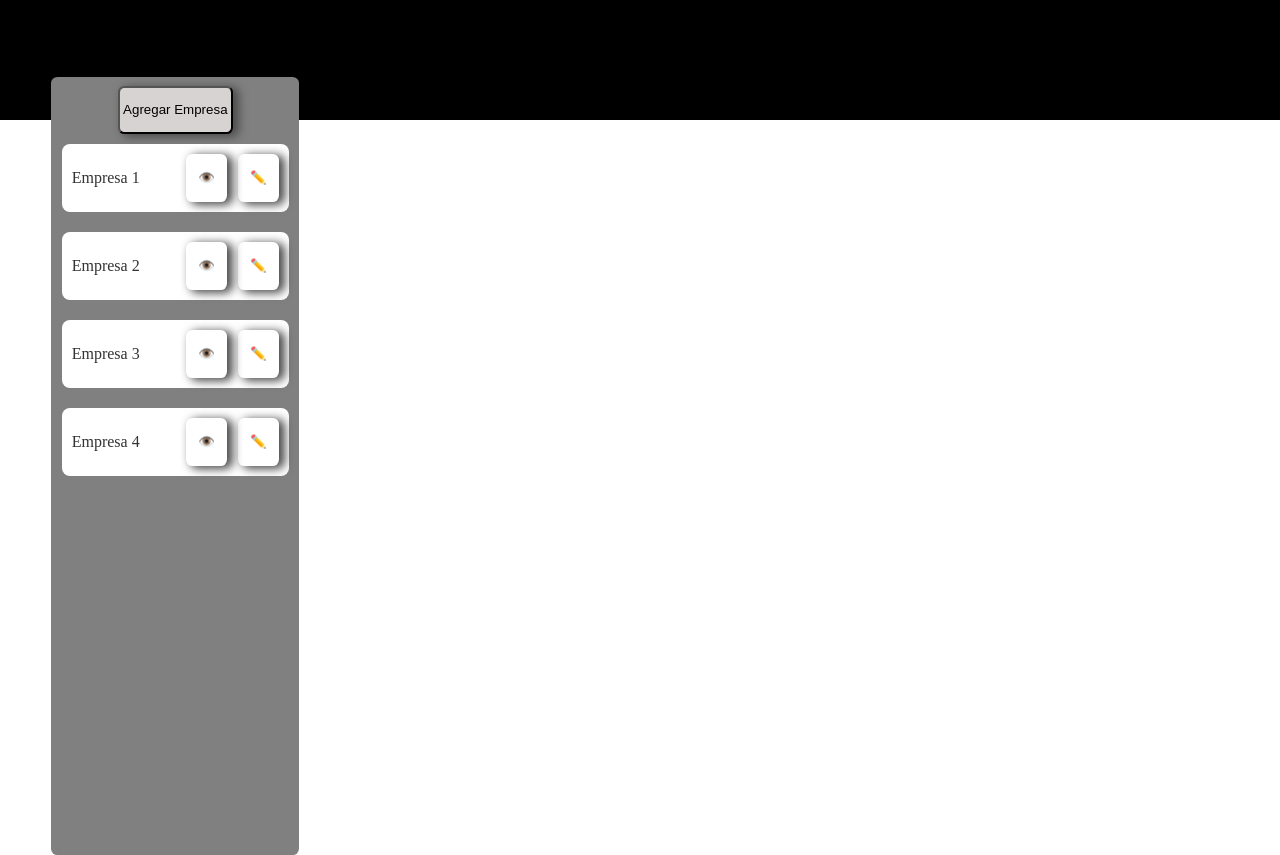
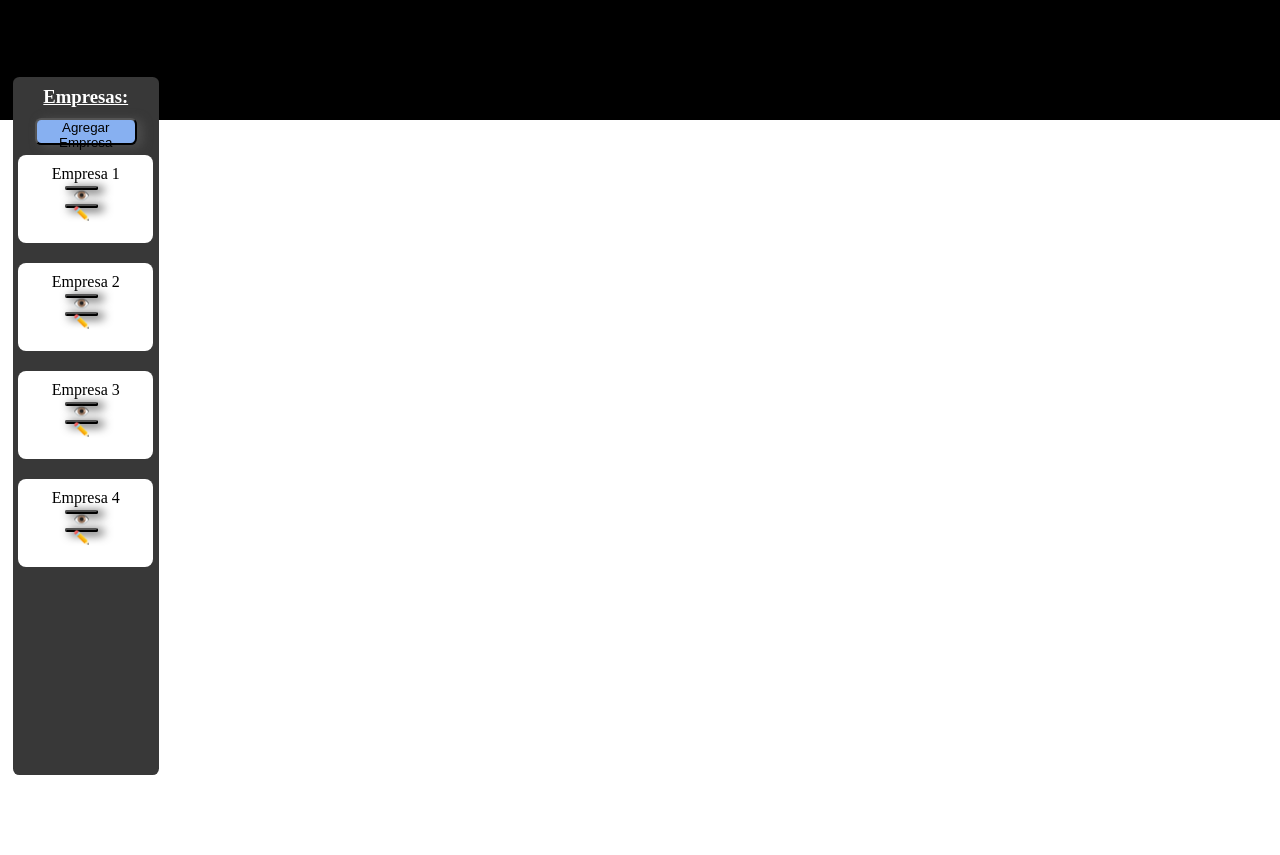
Before and after one commit to Joako64110/final_proyect_PyL3, a React (Vite) app: page / in a window 1280 px wide. After the commit the page ends 800 px from the top, so only its background shows below. Built offline with nearby package versions, Linux system fonts and the light colour scheme.

Commit message:
sidebar terminado

```diff
--- a/src/App.tsx
+++ b/src/App.tsx
@@ -1,6 +1,6 @@
 import { Provider } from 'react-redux';
 import store from './redux/store';
-import ListEmpresas from './components/screens/GridEmpresas/ListEmpresas';
+import ListEmpresas from './components/screens/GridEmpresas/ListarEmpresas/ListEmpresas';
 
 function App() {
 
--- a/src/components/screens/GridEmpresas/CardEmpresa.module.css
+++ b/src/components/screens/GridEmpresas/CardEmpresa/CardEmpresa.module.css
@@ -1,27 +1,30 @@
 .tarjetaEmpresa {
     background-color: #fff;
     width: 90%;
+    height: 10%;
+    color: black;
     gap: 5%;
-    color: #333;
+    align-items: center;
     padding: 10px;
     margin-bottom: 10px;
     border-radius: 8px;
     display: flex;
-    justify-content: space-between;
-    align-items: center;
+    flex-direction: column;
     cursor: pointer;
     transition: background-color 0.3s;
 }
 .tarjetaEmpresa:hover {
-    background-color: #ccc;
+    background-color: rgb(136, 146, 161);
 }
 .tarjetaEmpresa p {
-    margin: 0;
-    flex-grow: 1;
+    color: black;
 }
-.tarjetaEmpresa button {
-    background: none;
-    width: 20%;
-    border: none;
+
+.botones {
     cursor: pointer;
+    font-size: 16px;
+    color: #333;
 }
+/* .tarjetaEmpresa button {
+
+} */
--- a/src/components/screens/GridEmpresas/CardEmpresa.tsx
+++ b/src/components/screens/GridEmpresas/CardEmpresa/CardEmpresa.tsx
@@ -1,5 +1,4 @@
-import React from 'react';
-import styles from './CardEmpresa.module.css'
+import styles from "./CardEmpresa.module.css"
 
 interface Props {
     empresa: {
@@ -10,17 +9,20 @@ interface Props {
     onSelect: () => void;
 }
 
-const TarjetaEmpresa: React.FC<Props> = ({ empresa, onSelect }) => {
+export const CardEmpresa: React.FC<Props> = ({ empresa, onSelect }) => {
+
     return (
         <div
             className={styles.tarjetaEmpresa}
             onClick={onSelect}
         >
             <p>{empresa.nombre}</p>
+            <div className={styles.botones}>
                 <button>👁️</button>
                 <button>✏️</button>
+            </div>
         </div>
-    );
-};
+    )
+}
 
-export default TarjetaEmpresa;
+export default CardEmpresa;
--- a/src/components/screens/GridEmpresas/ListEmpresas.module.css
+++ b/src/components/screens/GridEmpresas/ListarEmpresas/ListEmpresas.module.css
@@ -1,7 +1,7 @@
 .listaEmpresas {
-    width: 18vw;
-    height: 95vh;
-    background-color: gray;
+    width: 10%;
+    height: 85%;
+    background-color: rgb(56, 56, 56);
     margin: 1%;
     border-radius: 0.4rem;
     position: absolute;
@@ -10,13 +10,17 @@
     gap: 10px;
     padding: 0.7%;
     align-items: center;
-    left: 3%;
 }
 
-button {
-    background-color: rgb(216, 211, 211);
-    width: 50%;
-    height: 6vh;
+.listaEmpresas h3 {
+    color: white;
+    text-decoration: underline;
+}
+
+.listaEmpresas button {
+    background-color: rgb(135, 176, 241);
+    width: 80%;
+    height: 4%;
     border-radius: 0.4rem;
     box-shadow: 5px 2px 10px 1px rgb(75, 75, 75);
     top: 22%;
--- a/src/components/screens/GridEmpresas/ListEmpresas.tsx
+++ b/src/components/screens/GridEmpresas/ListarEmpresas/ListEmpresas.tsx
@@ -1,8 +1,8 @@
 import React from 'react';
 import { useSelector, useDispatch } from 'react-redux';
-import { RootState, AppDispatch } from '../../../redux/store';
-import { seleccionarEmpresa, agregarEmpresa } from '../../../redux/slices/empresasSlice';
-import CardEmpresa from './CardEmpresa';
+import { RootState, AppDispatch } from '../../../../redux/store';
+import { seleccionarEmpresa, agregarEmpresa } from '../../../../redux/slices/empresasSlice';
+import CardEmpresa from '../CardEmpresa/CardEmpresa';
 import styles from './ListEmpresas.module.css'
 
 const ListaEmpresas: React.FC = () => {
@@ -19,6 +19,7 @@ const ListaEmpresas: React.FC = () => {
     return (
 
         <div className={styles.listaEmpresas}>
+            <h3>Empresas:</h3>
             <button onClick={handleAgregarEmpresa}>Agregar Empresa</button>
             {empresas.map((empresa) => (
                 <CardEmpresa
```
Also changed, not shown: src/components/screens/GridEmpresas/AdderViewer/AdderViewer.tsx (added, +32 -0 lines), src/components/screens/GridSucursales/AgregarSucursales/AgregarSucursale.css (deleted), src/components/screens/GridSucursales/CardGrid/CardGrid.css (deleted).
